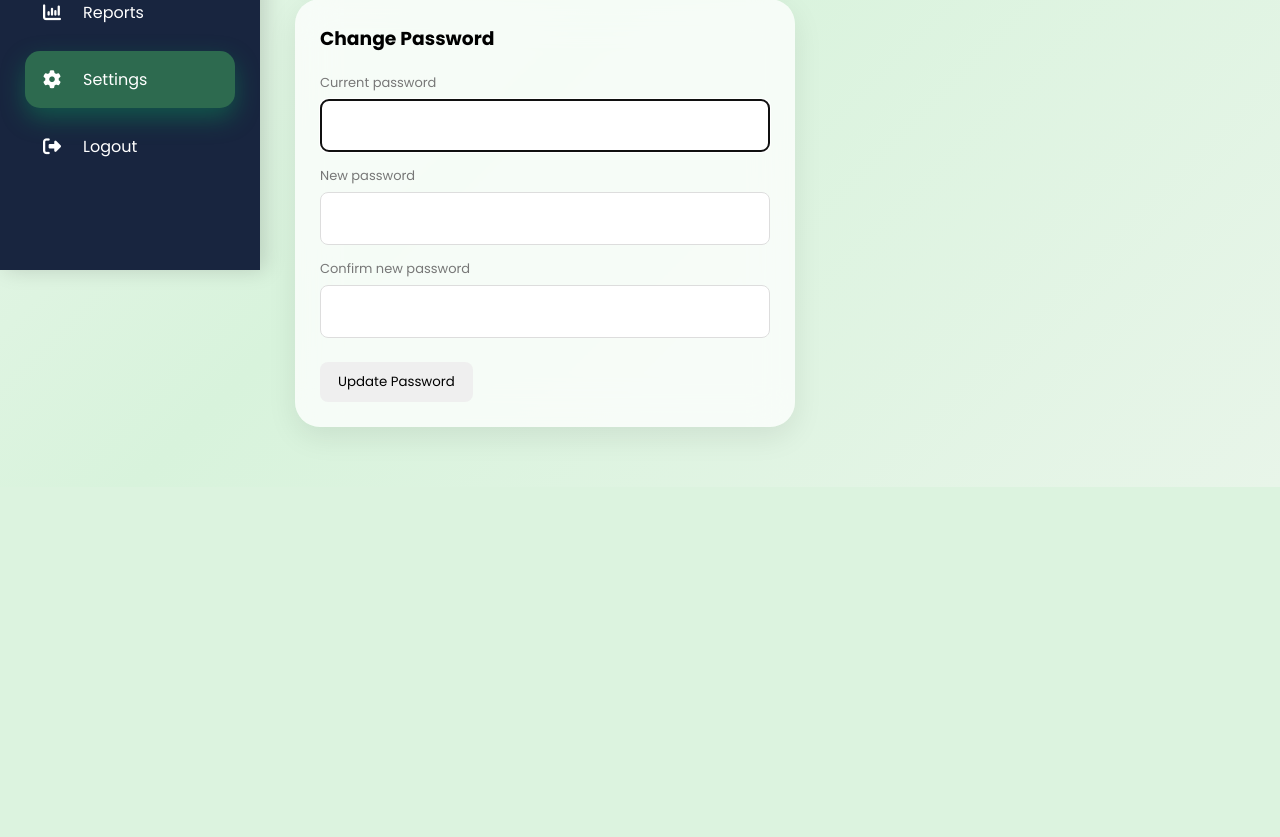
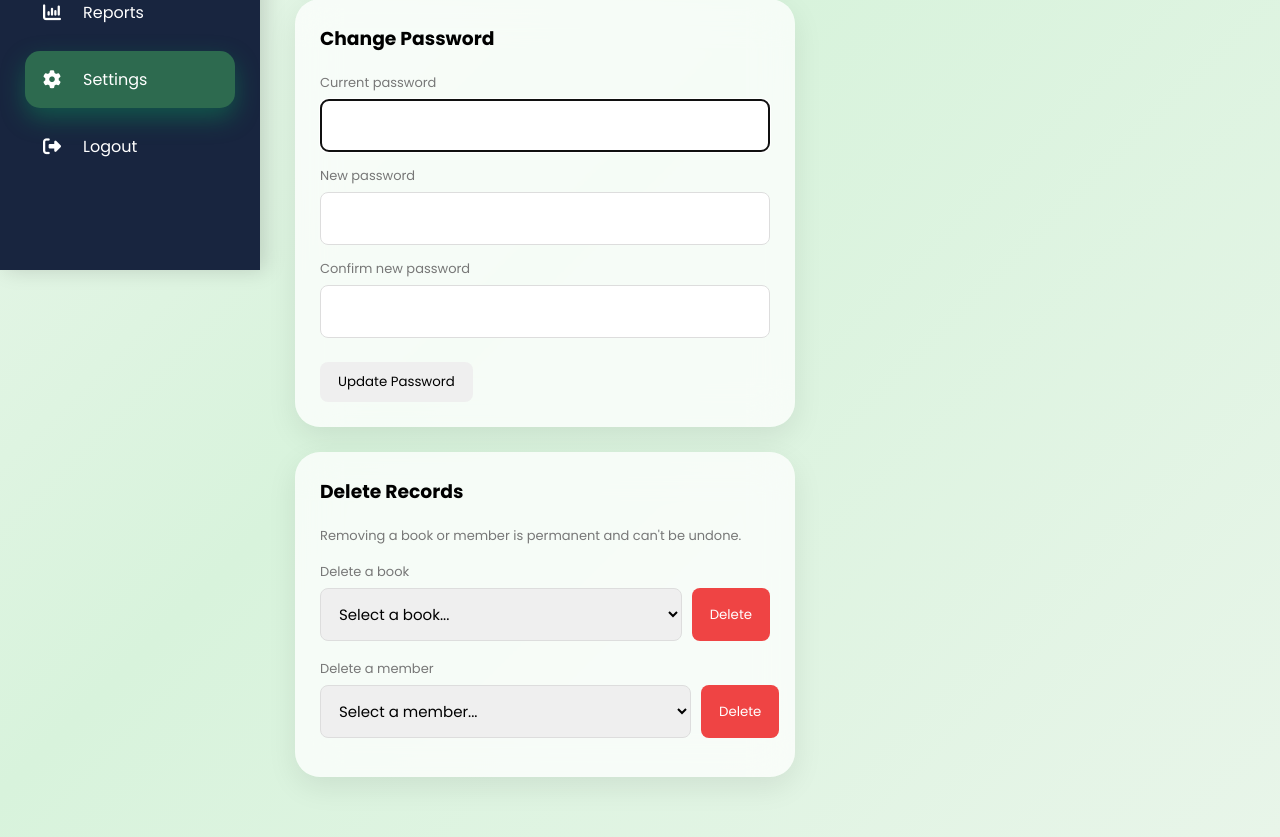
Before and after one commit to prachisingh16647/canopy, a Django app: page /library/settings/ in a window 1280 px wide. Shown: the part 530-1367 px from the top of the page. Before the commit the page ends 963 px from the top, so only its background shows below. Run offline with Django 5.2, Linux system fonts and the light colour scheme; a user stored in the database is signed in; data comes from the database, SQL or seed files in the repository; some libraries are stand-ins or nearby versions.

Commit message:
Update settings.html

```diff
--- a/templates/settings.html
+++ b/templates/settings.html
@@ -118,9 +118,122 @@
 </form>
 </div>
 
+<!-- ================= Delete Records ================= -->
+<div class="table-box" style="max-width:500px;">
+<div class="title"><h3>Delete Records</h3></div>
+<p style="font-size:13px;color:#777;margin-bottom:16px;">Removing a book or member is permanent and can't be undone.</p>
+
+<label style="font-size:13px;color:#777;display:block;margin-bottom:6px;">Delete a book</label>
+<div style="display:flex;gap:10px;margin-bottom:18px;">
+  <select id="deleteBookSelect" style="flex:1;padding:14px;border:1px solid #ddd;border-radius:8px;font-size:15px;">
+    <option value="">Loading books...</option>
+  </select>
+  <button id="deleteBookBtn" style="background:#ef4444;color:#fff;border:none;border-radius:8px;padding:0 18px;cursor:pointer;">Delete</button>
+</div>
+
+<label style="font-size:13px;color:#777;display:block;margin-bottom:6px;">Delete a member</label>
+<div style="display:flex;gap:10px;">
+  <select id="deleteMemberSelect" style="flex:1;padding:14px;border:1px solid #ddd;border-radius:8px;font-size:15px;">
+    <option value="">Loading members...</option>
+  </select>
+  <button id="deleteMemberBtn" style="background:#ef4444;color:#fff;border:none;border-radius:8px;padding:0 18px;cursor:pointer;">Delete</button>
+</div>
+
+<p id="deleteStatusMsg" style="font-size:13px;margin-top:14px;"></p>
+</div>
+
 </main>
 
 </div>
 
+<script>
+function showDeleteStatus(text, ok) {
+  const el = document.getElementById("deleteStatusMsg");
+  el.textContent = text;
+  el.style.color = ok ? "#166534" : "#991b1b";
+}
+
+function loadBookOptions() {
+  fetch("/library/api/all-books/")
+    .then(res => res.json())
+    .then(data => {
+      const select = document.getElementById("deleteBookSelect");
+      select.innerHTML = '<option value="">Select a book...</option>';
+      data.books.forEach(book => {
+        const option = document.createElement("option");
+        option.value = book.id;
+        option.textContent = `${book.title} — ${book.author}`;
+        select.appendChild(option);
+      });
+    })
+    .catch(error => console.error("Error loading books:", error));
+}
+
+function loadMemberOptions() {
+  fetch("/library/api/all-members/")
+    .then(res => res.json())
+    .then(data => {
+      const select = document.getElementById("deleteMemberSelect");
+      select.innerHTML = '<option value="">Select a member...</option>';
+      data.members.forEach(member => {
+        const option = document.createElement("option");
+        option.value = member.id;
+        option.textContent = `${member.name} — ${member.email}`;
+        select.appendChild(option);
+      });
+    })
+    .catch(error => console.error("Error loading members:", error));
+}
+
+loadBookOptions();
+loadMemberOptions();
+
+document.getElementById("deleteBookBtn").addEventListener("click", () => {
+  const select = document.getElementById("deleteBookSelect");
+  const bookId = select.value;
+  if (!bookId) {
+    showDeleteStatus("Please select a book first.", false);
+    return;
+  }
+  const bookLabel = select.options[select.selectedIndex].textContent;
+  if (!confirm(`Delete "${bookLabel}"? This can't be undone.`)) return;
+
+  fetch(`/library/api/delete-book/${bookId}/`, { method: "POST" })
+    .then(res => res.json())
+    .then(data => {
+      if (data.error) {
+        showDeleteStatus(data.error, false);
+        return;
+      }
+      showDeleteStatus(`"${bookLabel}" was deleted.`, true);
+      loadBookOptions();
+    })
+    .catch(error => showDeleteStatus("Something went wrong deleting the book.", false));
+});
+
+document.getElementById("deleteMemberBtn").addEventListener("click", () => {
+  const select = document.getElementById("deleteMemberSelect");
+  const memberId = select.value;
+  if (!memberId) {
+    showDeleteStatus("Please select a member first.", false);
+    return;
+  }
+  const memberLabel = select.options[select.selectedIndex].textContent;
+  if (!confirm(`Delete "${memberLabel}"? This can't be undone.`)) return;
+
+  fetch(`/library/api/delete-member/${memberId}/`, { method: "POST" })
+    .then(res => res.json())
+    .then(data => {
+      if (data.error) {
+        showDeleteStatus(data.error, false);
+        return;
+      }
+      showDeleteStatus(`"${memberLabel}" was deleted.`, true);
+      loadMemberOptions();
+    })
+    .catch(error => showDeleteStatus("Something went wrong deleting the member.", false));
+});
+</script>
+
 </body>
 </html>
```
